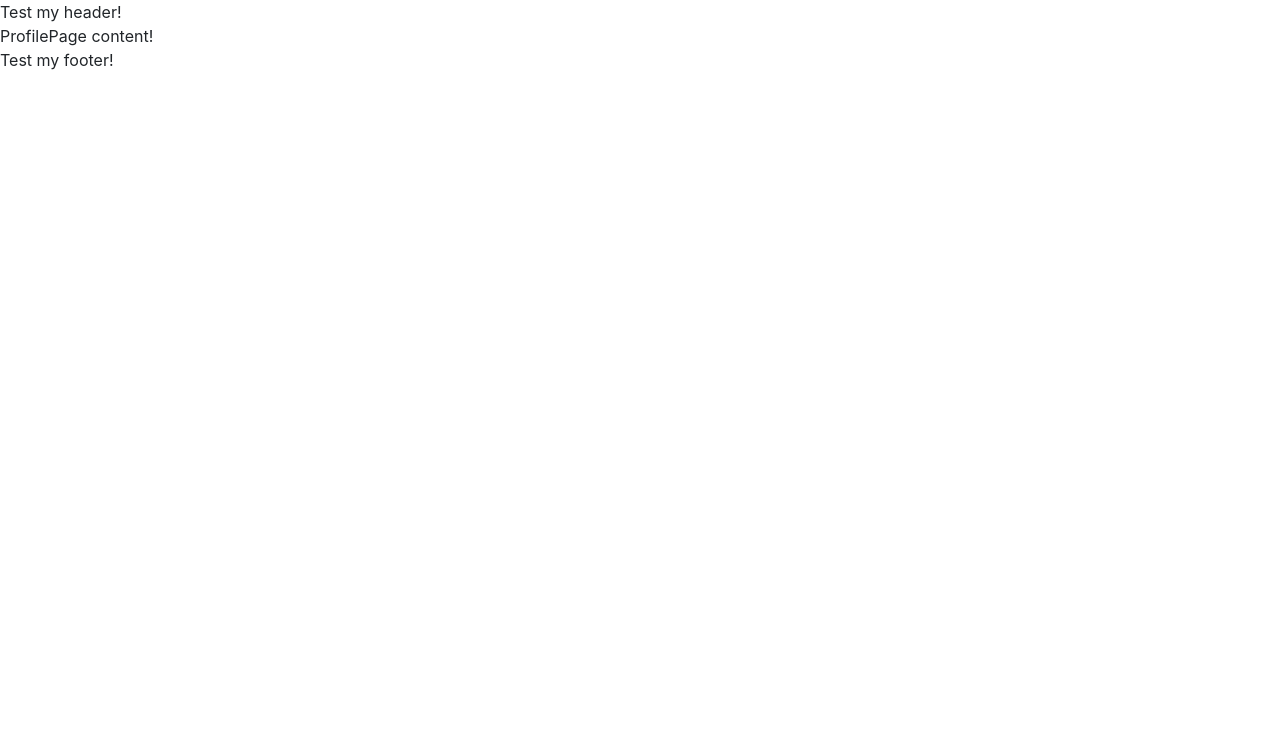
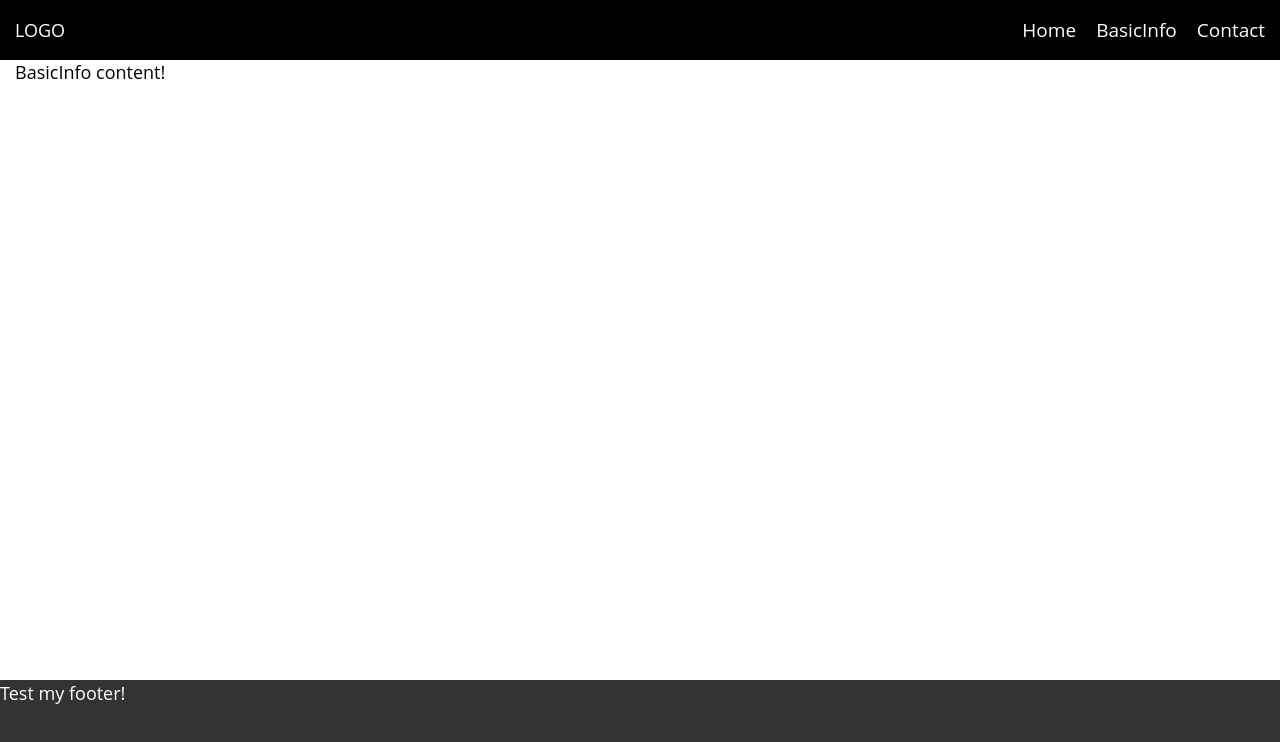
Before and after one commit to rjain9/ProfilePage, a React (Create React App) app in the folder app/: page /BasicInfo in a window 1280 px wide. Shown: the top 742 px of the page. Built offline with nearby package versions, Linux system fonts and the light colour scheme.

Commit message:
basic skeleton with routes

```diff
--- a/app/gulpfile.js
+++ b/app/gulpfile.js
@@ -12,15 +12,15 @@
 // - SCSS/CSS
 /////////////
 
-var SCSS_SRC = './src/Assets/scss/**/*.scss';
-var SCSS_DEST = './src/Assets/css';
+var SCSS_SRC = './src/Assets/SCSS/**/*.scss';
+var SCSS_DEST = './src/Assets/CSS';
 
 // Compile SCSS
 gulp.task('compile_scss', function(){
 
     gulp.src(SCSS_SRC)
     .pipe(sass().on('error', sass.logError))
-    .pipe(minifyCSS)
+    .pipe(minifyCSS())
     .pipe(rename({suffix : '.min'}))
     .pipe(changed(SCSS_DEST))
     .pipe(gulp.dest(SCSS_DEST));
--- a/app/package.json
+++ b/app/package.json
@@ -11,6 +11,7 @@
     "gulp-uglify": "^3.0.0",
     "react": "^16.4.0",
     "react-dom": "^16.4.0",
+    "react-router-dom": "^4.2.2",
     "react-scripts": "1.1.4"
   },
   "scripts": {
--- a/app/src/App.js
+++ b/app/src/App.js
@@ -1,23 +1,33 @@
 import React, { Component } from 'react';
+import {
+  BrowserRouter as Router,
+  Route,
+  Link
+} from 'react-router-dom';
 
 //Components
 import Header from './component/headerComponent/header'
 import Footer from './component/footerComponent/footer'
 import ProfilePage from './component/pages/profilePage'
+import BasicInfo from './component/pages/basicInfo'
 
 //Includes
+import './Assets/CSS/default.min.css'
 
 class App extends Component {
   render() {
     return (
+      <Router>
       <div className="App">
         <Header />
 
-        <ProfilePage />
+        <Route exact path='/' component={ProfilePage} />
+        <Route exact path='/BasicInfo' component={BasicInfo} />
 
         <Footer />
 
       </div>
+      </Router>
     );
   }
 }
--- /dev/null
+++ b/app/src/Assets/CSS/default.min.css
@@ -0,0 +1 @@
+body{font-family:'Open Sans',sans-serif;font-size:18px;color:#010000;font-weight:400;font-style:normal}a{text-decoration:none;-webkit-transition:.4s ease-in-out;-moz-transition:.4s ease-in-out;transition:.4s ease-in-out;cursor:pointer}a:hover{color:#ff1755;-webkit-transition:.4s ease-in-out;-moz-transition:.4s ease-in-out;transition:.4s ease-in-out}.container-fluid{line-height:24px}header{position:relative;display:block;width:100%;background:#010000;color:#fff;height:60px}header .logo{position:absolute;top:50%;left:15px;-webkit-transform:translateY(-50%);-moz-transform:translateY(-50%);transform:translateY(-50%)}header nav,header nav ul,header nav ul li{margin:0;padding:0}header nav{position:absolute;top:50%;right:15px;-webkit-transform:translateY(-50%);-moz-transform:translateY(-50%);transform:translateY(-50%)}header nav ul li{list-style-type:none;display:inline-block;margin-right:20px}header nav ul li.last{margin:0}header nav ul li a{font-size:19px;line-height:normal;color:#fff}footer{position:fixed;left:0;bottom:0;width:100%;background-color:#333;color:#fff;height:120px}
--- /dev/null
+++ b/app/src/Assets/SCSS/_config.scss
@@ -0,0 +1,46 @@
+/*
+Vars
+*/
+$black: #010000;
+$white: #ffffff;
+$lightgrey: #e6e6e6;
+$darkgrey: #333;
+$red: #ff1755;
+
+/*
+Mixins
+*/
+@mixin translateY($e){
+    -webkit-transform: translateY($e);
+        -moz-transform: translateY($e);
+            transform: translateY($e);
+}
+
+@mixin transition($e){
+    -webkit-transition: $e;
+        -moz-transition: $e;
+            transition: $e;
+}
+
+body{
+    font-family: 'Open Sans', sans-serif;
+    font-size: 18px;
+    color: $black;
+    font-weight: 400;
+    font-style: normal;
+}
+
+a{
+    text-decoration: none;
+    @include transition(.4s ease-in-out);
+    cursor: pointer;
+
+    &:hover{
+        color: $red;
+        @include transition(.4s ease-in-out);
+    }
+}
+
+.container-fluid{
+    line-height: 24px;
+}
--- /dev/null
+++ b/app/src/Assets/SCSS/default.scss
@@ -0,0 +1,55 @@
+@import "_config.scss";
+
+header{
+    position: relative;
+    display: block;
+    width: 100%;
+    background: $black;
+    color: $white;
+    height: 60px;
+
+    .logo{
+        position: absolute;
+        top: 50%; left: 15px;
+        @include translateY(-50%);
+    }
+
+    nav,
+    nav ul,
+    nav ul li{
+        margin: 0;
+        padding: 0;
+    }
+
+    nav{
+        position: absolute;
+        top: 50%; right: 15px;
+        @include translateY(-50%);
+
+        ul li{
+            list-style-type: none;
+            display: inline-block;
+            margin-right: 20px;
+
+            &.last{
+                margin:0;
+            }
+
+            a {
+                font-size: 19px;
+                line-height: normal;
+                color: $white;
+            }
+        }
+    }
+}
+
+footer{
+    position: fixed;
+    left: 0;
+    bottom: 0;
+    width: 100%;
+    background-color: $darkgrey;
+    color: $white;
+    height: 120px;
+}
--- a/app/src/component/headerComponent/header.js
+++ b/app/src/component/headerComponent/header.js
@@ -1,10 +1,31 @@
 import React, { Component } from 'react';
+import {
+  Link
+} from 'react-router-dom';
 
 class Header extends Component {
   render() {
     return (
       <header>
-          Test my header!
+
+        <div className="logo">
+          LOGO
+        </div>
+
+        <nav>
+          <ul>
+            <li className="first">
+              <Link to="/">Home</Link>
+            </li>
+            <li>
+              <Link to="/BasicInfo">BasicInfo</Link>
+            </li>
+            <li className="last">
+              <Link to="/">Contact</Link>
+            </li>
+          </ul>
+        </nav>
+
       </header>
     );
   }
--- /dev/null
+++ b/app/src/component/pages/basicInfo.js
@@ -0,0 +1,13 @@
+import React, { Component } from 'react';
+
+class BasicInfo extends Component {
+  render() {
+    return (
+      <div className="container-fluid">
+          BasicInfo content!
+      </div>
+    );
+  }
+}
+
+export default BasicInfo;
```
Also changed, not shown: 1 other file (tests, documents, lock files or other folders).
